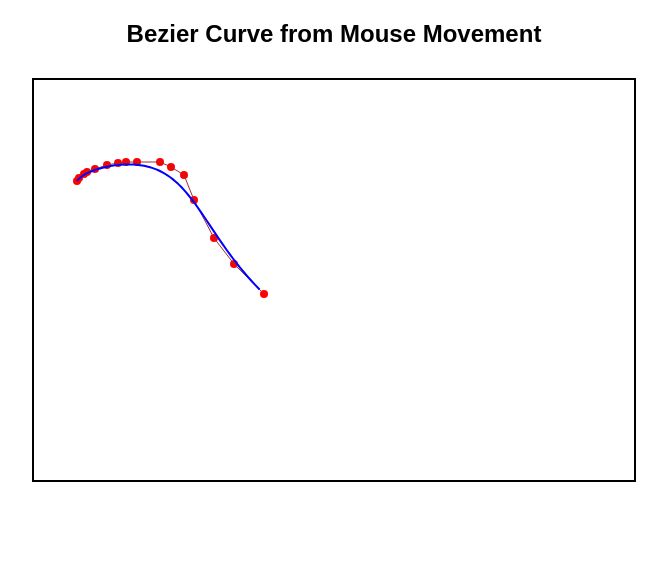
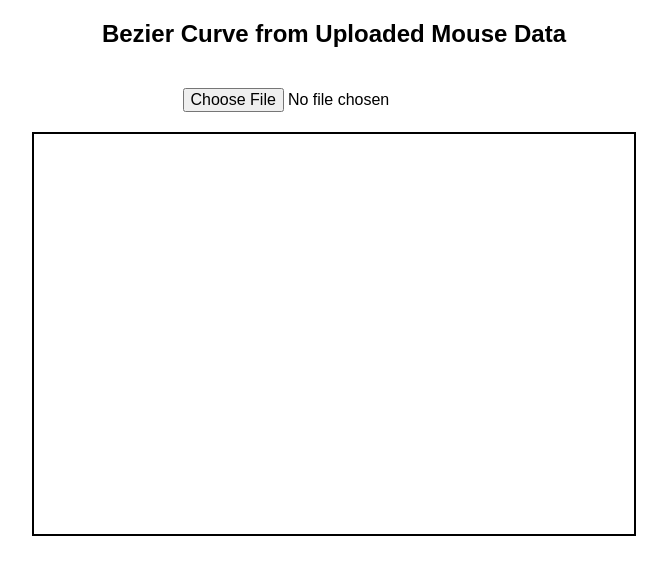
Before and after one commit to aueskinj/alx-higher_level_programming, a plain HTML site: page bezier Curves/index.html in a window 1280 px wide. Shown: the whole page, without its empty margins (306-973 px from the left). Drawn offline with Linux system fonts and the light colour scheme.

Commit message:
allows user to upload a json file with mouse movements next implementation to smooth the curve to avoid getting shaky curves as with normal mouse movements

```diff
--- a/bezier Curves/index.html
+++ b/bezier Curves/index.html
@@ -3,30 +3,26 @@
 <head>
     <meta charset="UTF-8">
     <meta name="viewport" content="width=device-width, initial-scale=1.0">
-    <title>Bezier Curve from Mouse Data</title>
+    <title>Bezier Curve from Uploaded Mouse Data</title>
     <style>
         body { text-align: center; font-family: Arial, sans-serif; }
-        canvas { border: 2px solid black; margin-top: 10px; }
-        button { padding: 10px; margin-top: 10px; font-size: 16px; cursor: pointer; }
+        canvas { border: 2px solid black; margin-top: 10px; display: block; margin-left: auto; margin-right: auto; }
+        input, button { padding: 10px; margin-top: 10px; font-size: 16px; cursor: pointer; }
     </style>
 </head>
 <body>
 
-    <h2>Bezier Curve from Mouse Movement</h2>
+    <h2>Bezier Curve from Uploaded Mouse Data</h2>
+    <input type="file" id="fileInput" accept=".json">
     <canvas id="canvas" width="600" height="400"></canvas>
 
     <script>
         // Canvas setup
         const canvas = document.getElementById('canvas');
         const ctx = canvas.getContext('2d');
+        const fileInput = document.getElementById('fileInput');
 
-        // Load mouse movement data (Replace with actual file load logic)
-        const mouseData = [
-            {"x": 43, "y": 101}, {"x": 45, "y": 98}, {"x": 50, "y": 94}, {"x": 53, "y": 92},
-            {"x": 61, "y": 89}, {"x": 73, "y": 85}, {"x": 84, "y": 83}, {"x": 92, "y": 82},
-            {"x": 103, "y": 82}, {"x": 126, "y": 82}, {"x": 137, "y": 87}, {"x": 150, "y": 95},
-            {"x": 160, "y": 120}, {"x": 180, "y": 158}, {"x": 200, "y": 184}, {"x": 230, "y": 214}
-        ]; // Sampled points from JSON file
+        let mouseData = []; // Stores uploaded mouse movement data
 
         // De Casteljau’s Algorithm for Bezier curve computation
         function deCasteljau(points, t) {
@@ -39,12 +35,17 @@
                 }
                 points = newPoints;
             }
-            return points[0]; // Final single computed point on the curve
+            return points[0]; // Final computed point on the curve
         }
 
         // Draw Bezier curve
         function drawBezierCurve(points) {
             ctx.clearRect(0, 0, canvas.width, canvas.height);
+
+            if (points.length < 2) {
+                alert("Not enough points to generate a curve!");
+                return;
+            }
 
             // Draw control points
             ctx.fillStyle = "red";
@@ -54,7 +55,7 @@
                 ctx.fill();
             });
 
-            // Draw connecting control polygon
+            // Draw connecting control polygon (brown lines)
             ctx.strokeStyle = "brown";
             ctx.lineWidth = 1;
             ctx.beginPath();
@@ -81,8 +82,30 @@
             ctx.stroke();
         }
 
-        // Render the Bezier curve
-        drawBezierCurve(mouseData);
+        // Handle file upload and parse JSON data
+        fileInput.addEventListener('change', (event) => {
+            const file = event.target.files[0];
+            if (!file) return;
+
+            const reader = new FileReader();
+            reader.onload = function(e) {
+                try {
+                    const jsonData = JSON.parse(e.target.result);
+
+                    // Extract (x, y) coordinates in correct format
+                    mouseData = jsonData.map(entry => ({ x: entry.x, y: entry.y }));
+
+                    // Draw the Bezier curve with the uploaded data
+                    drawBezierCurve(mouseData);
+                } catch (error) {
+                    alert("Invalid JSON file format!");
+                    console.error(error);
+                }
+            };
+
+            reader.readAsText(file);
+        });
+
     </script>
 
 </body>
```
